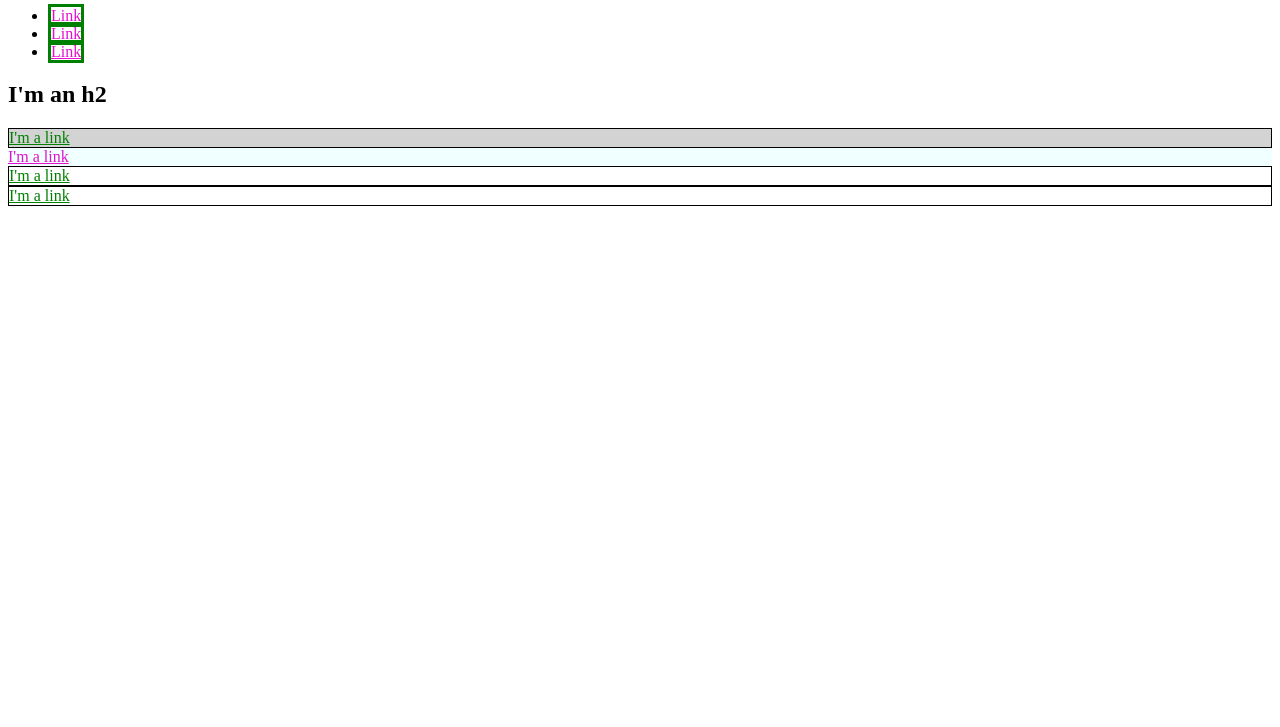
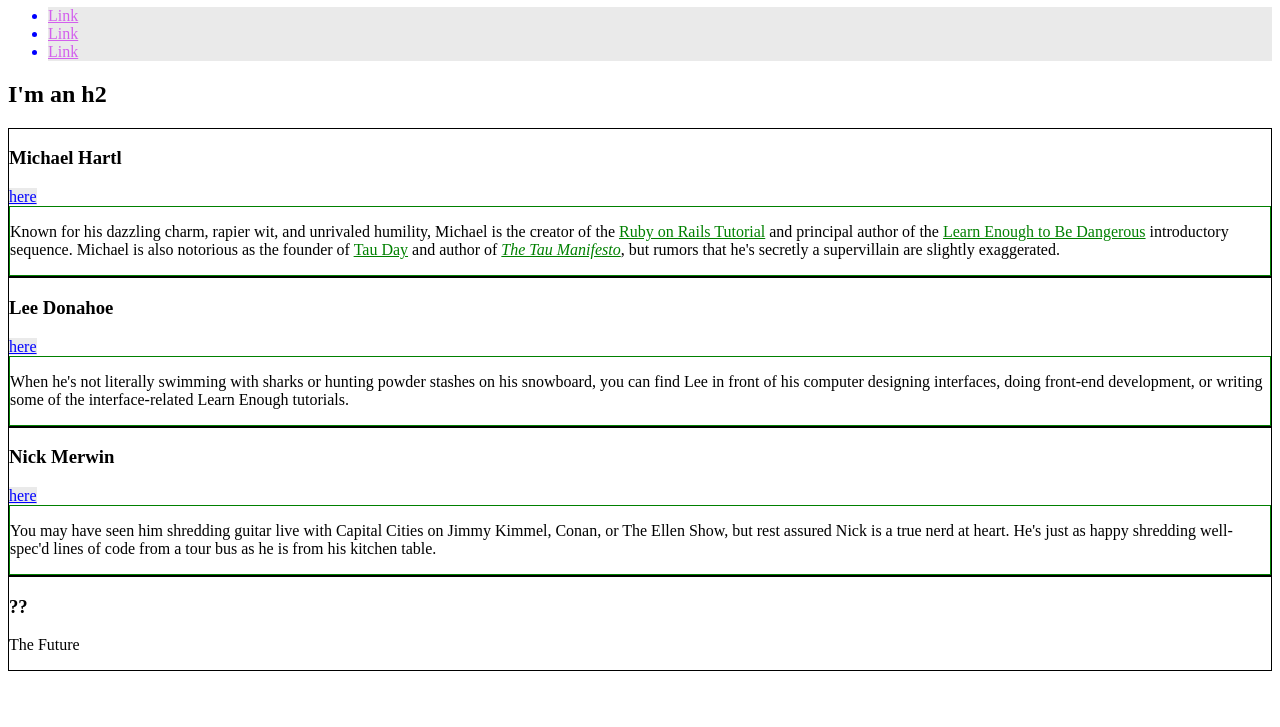
Before and after one commit to Qamza25/sample_css, a plain HTML site: page index.html in a window 1280 px wide. Shown: the part 73-800 px from the top of the page. Drawn offline with Linux system fonts and the light colour scheme.

Commit message:
css styles

```diff
--- a/index.html
+++ b/index.html
@@ -1,58 +1,101 @@
 <!DOCTYPE html>
-<html>
+<html >
   <head>
     <title>Test Page: Don't Panic</title>
     <meta charset="utf-8" />
     <style>
+        /*Global Link*/
       a {
-        color: rgb(226, 17, 205);
+        color: #d35fed;
       }
-
-      li a {
-        border: 3px solid green;
+       /*SOCIAL LINK*/
+       .social-link {
+        background: rgba(150, 150, 150, 0.2);
+        color: blue;
       }
-      #exec-bio {
-        background-color: lightgray;
-      }
+      /*bio styles*/
       .bio-box {
         border: 1px solid black;
       }
-      .bio-box a {
+
+      .bio-copy a {
         color: green;
       }
-      #myh1 {
-        background-color: orange;
+      div{
+        border: 1px solid green;
+
       }
-      .test1 {
-        background-color: azure;
-      }
+      /*  html{
+        background: red;
+      } */
+
+
     </style>
   </head>
   <body>
-    <h1 id="myh1">I'm an h1</h1>
+    <h1 class="social-link">I'm an h1</h1>
     <ul>
-      <li>
+      <li class="social-link">
         <a href="https://example.com/">Link</a>
       </li>
-      <li>
+      <li class="social-link">
         <a href="https://example.com/">Link</a>
       </li>
-      <li>
+      <li class="social-link">
         <a href="https://example.com/">Link</a>
       </li>
     </ul>
     <h2>I'm an h2</h2>
-    <div id="exec-bio" class="bio-box">
-      <a href="https://example.com/">I'm a link</a>
-    </div>
-    <div class="test1">
-      <a href="https://example.com/">I'm a link</a>
+    <div class="bio-box">
+      <h3>Michael Hartl</h3>
+      <a href="https://twitter.com/mhartl" class="social-link">here</a>
+
+      <div class="bio-copy">
+        <p>
+          Known for his dazzling charm, rapier wit, and unrivaled humility,
+          Michael is the creator of the
+          <a href="https://www.railstutorial.org/">Ruby on Rails Tutorial</a>
+          and principal author of the
+          <a href="https://learnenough.com/"> Learn Enough to Be Dangerous</a>
+          introductory sequence. Michael is also notorious as the founder of
+          <a href="http://tauday.com/">Tau Day</a> and author of
+          <a href="http://tauday.com/tau-manifesto"
+            ><em>The Tau Manifesto</em></a
+          >, but rumors that he's secretly a supervillain are slightly
+          exaggerated.
+        </p>
+      </div>
     </div>
     <div class="bio-box">
-      <a href="https://example.com/">I'm a link</a>
+      <h3>Lee Donahoe</h3>
+      <a href="https://twitter.com/leedonahoe" class="social-link">here</a>
+
+      <div class="bio-copy">
+        <p>
+          When he's not literally swimming with sharks or hunting powder stashes
+          on his snowboard, you can find Lee in front of his computer designing
+          interfaces, doing front-end development, or writing some of the
+          interface-related Learn Enough tutorials.
+        </p>
+      </div>
     </div>
     <div class="bio-box">
-      <a href="https://example.com/">I'm a link</a>
+      <h3>Nick Merwin</h3>
+      <a href="https://twitter.com/nickmerwin" class="social-link">here</a>
+
+      <div class="bio-copy">
+        <p>
+          You may have seen him shredding guitar live with Capital Cities on
+          Jimmy Kimmel, Conan, or The Ellen Show, but rest assured Nick is a
+          true nerd at heart. He's just as happy shredding well-spec'd lines of
+          code from a tour bus as he is from his kitchen table.
+        </p>
+      </div>
+    </div>
+    <div class="bio-box">
+      <h3>??</h3>
+      <p>The Future</p>
+      </div>
     </div>
   </body>
 </html>
```
